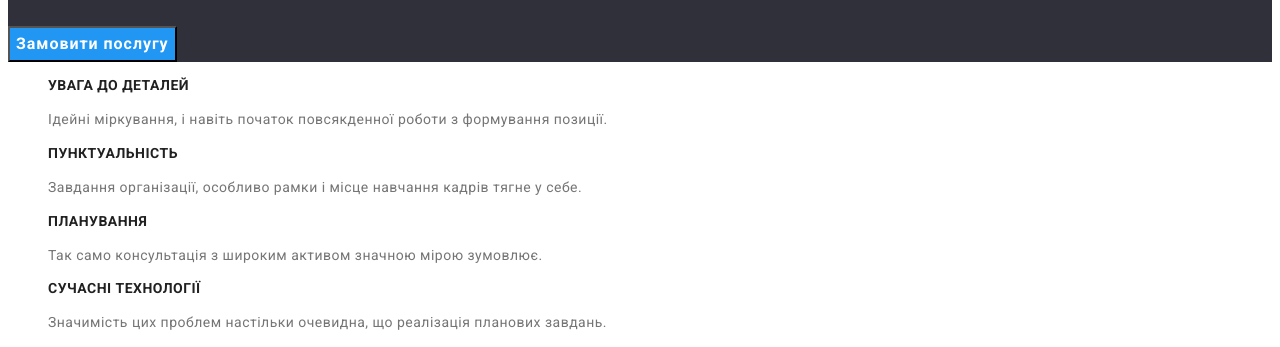
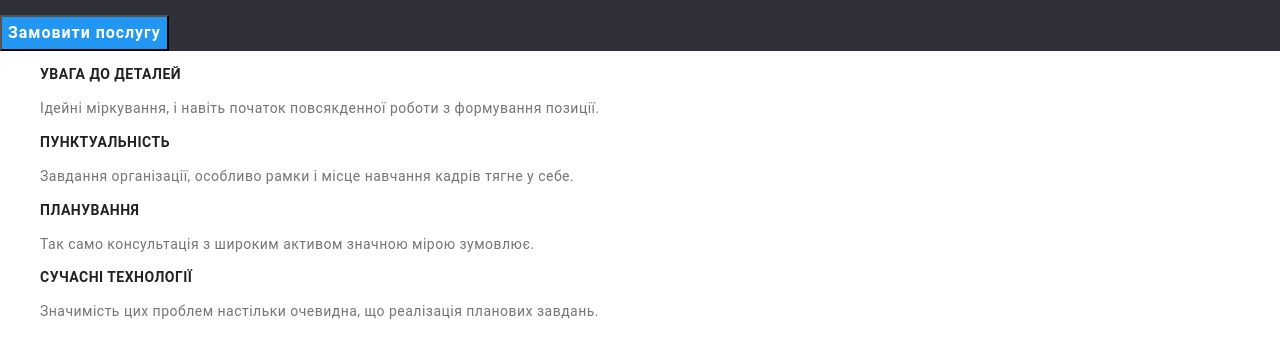
Before and after one commit to anastasiiabuhaienko/goit-markup-hw-02, a plain HTML site: page index.html in a window 1280 px wide. Shown: the part 273-620 px from the top of the page. Drawn offline with nearby package versions, Linux system fonts and the light colour scheme.

Commit message:
text styles link updated

```diff
--- a/css/styles.css
+++ b/css/styles.css
@@ -16,6 +16,7 @@ body{
     font-family: Roboto, sans-serif;
     letter-spacing: 0.03em;
 }
+
 
 
  /* Logo */
--- a/index.html
+++ b/index.html
@@ -5,7 +5,10 @@
     <meta http-equiv="X-UA-Compatible" content="IE=edge">
     <meta name="viewport" content="width=device-width, initial-scale=1.0">
     <title>Document</title>
-    <link href="https://fonts.googleapis.com/css2?family=Raleway:wght@700&family=Roboto:wght@400;500;700;900&display=swap" rel="stylesheet">
+    <link rel="preconnect" href="https://fonts.googleapis.com">
+    <link rel="preconnect" href="https://fonts.gstatic.com" crossorigin>
+    <link href="https://fonts.googleapis.com/css2?family=Raleway:wght@700&family=Roboto:wght@400;500;700;900&display=swap">
+    <link rel="stylesheet" href="https://cdnjs.cloudflare.com/ajax/libs/modern-normalize/1.1.0/modern-normalize.min.css">
     <link rel="stylesheet" href="./css/styles.css">
 </head>
 <body>
@@ -28,6 +31,7 @@
             <li><a href="tel:+380961111111" class="link">+38 096 111 11 11</a></li>
         </ul>
     </header>
+
 
     <main>
             <!--Hero-->
```
Also changed, not shown: portfolio.html (+4 -1 lines).
